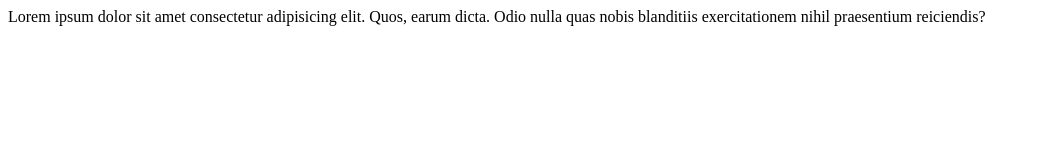
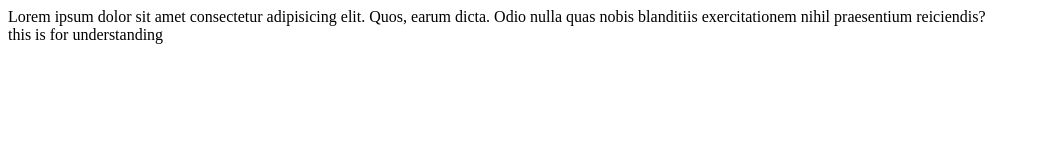
Before and after one commit to suhail3535/webdev, a plain HTML site: page index.html in a window 1280 px wide. Shown: the whole page, without its empty margins (0-1040 px from the left). Drawn offline with Linux system fonts and the light colour scheme.

Commit message:
added message

```diff
--- a/index.html
+++ b/index.html
@@ -13,6 +13,7 @@
         Quos, earum dicta. Odio nulla quas nobis blanditiis
         exercitationem nihil praesentium reiciendis?
     </div>
+    <div>this is for understanding</div>
 </body>
 
 </html>
```
